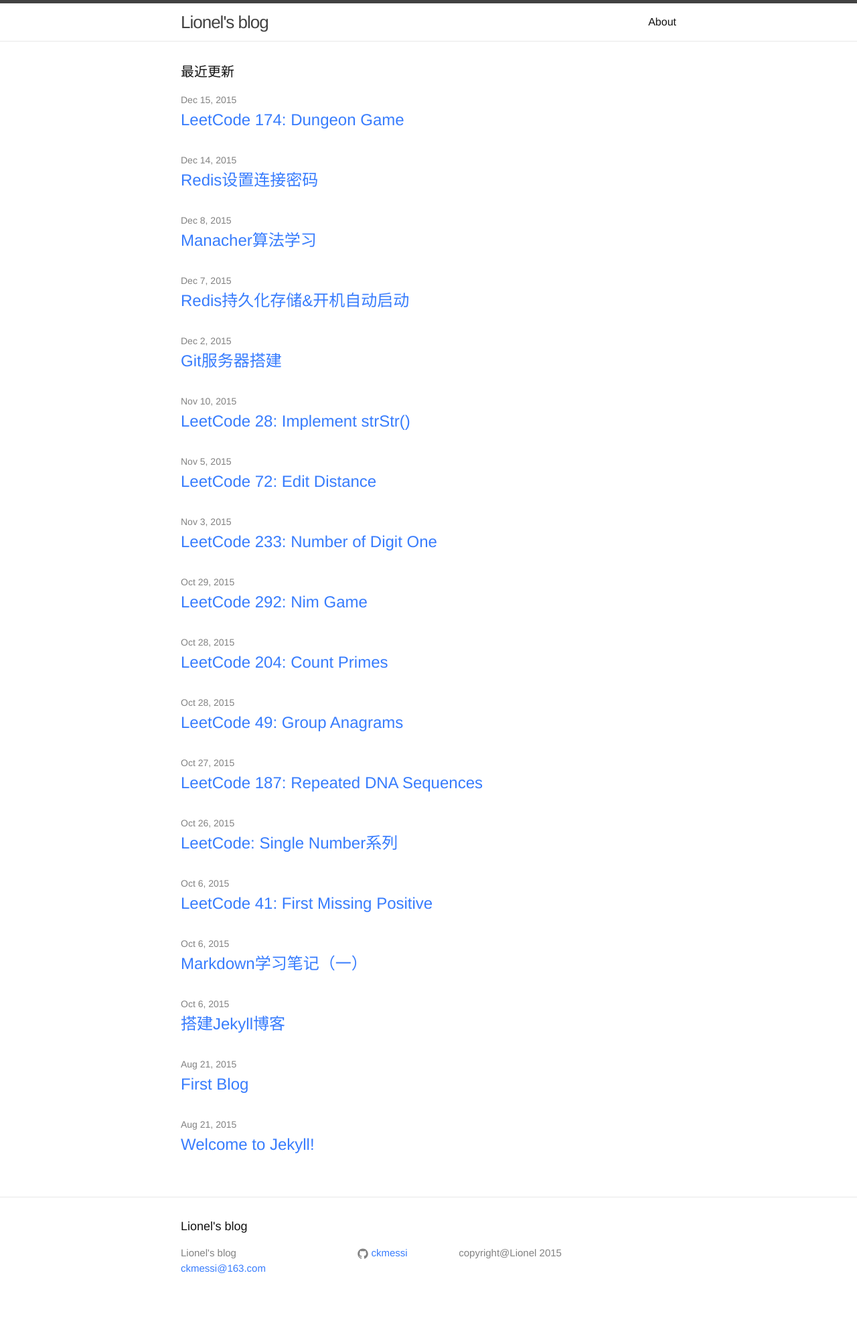
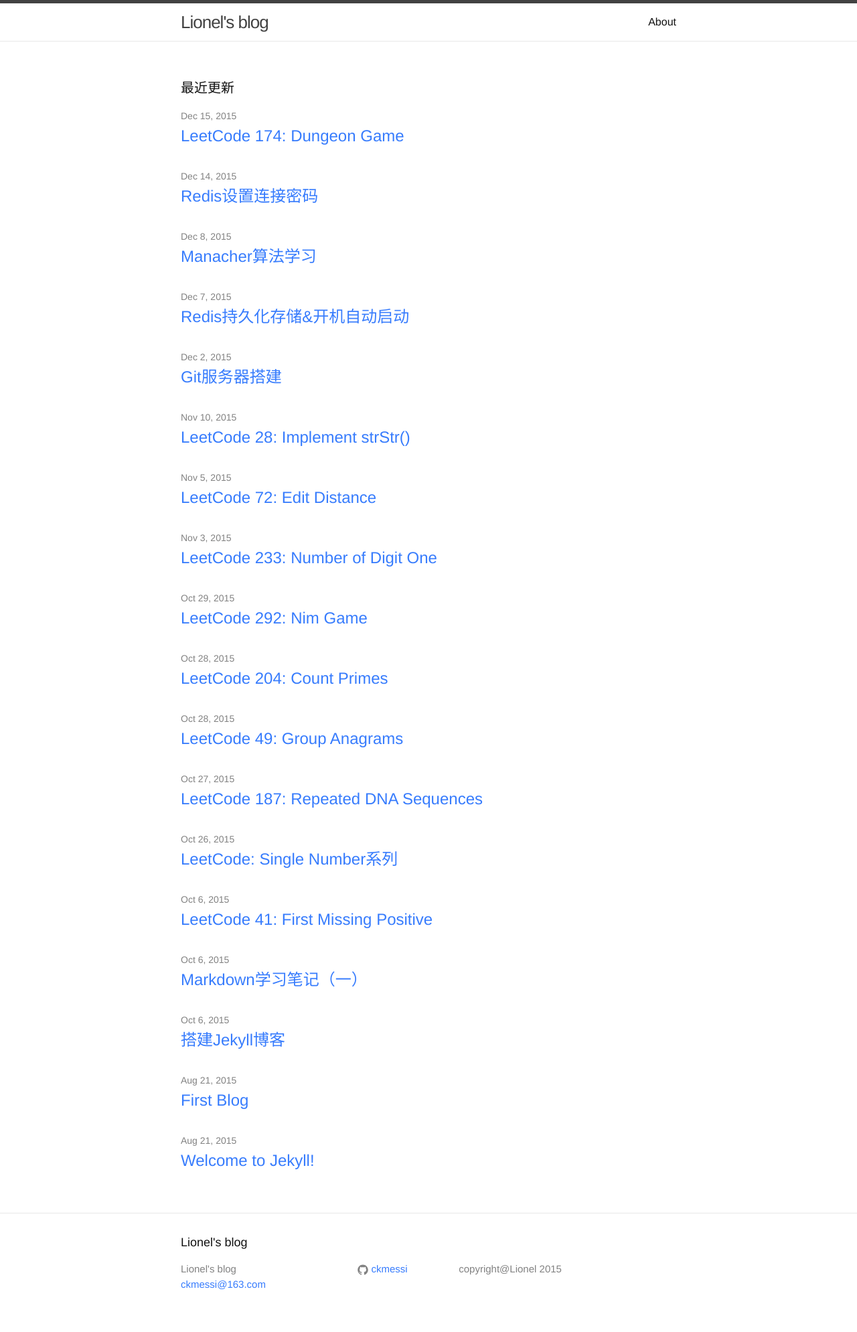
Before and after one commit to ckmessi/blog-Jekyll, a Jekyll site: the page built from index.html, in a window 1280 px wide. Shown: the whole page at 67% size. Built offline with Jekyll 4.4.1, drawn with Linux system fonts in a browser that asks for light colours; before the commit the page ends 1965 px from its top, so only the background shows below that.

```diff
--- a/_layouts/post.html
+++ b/_layouts/post.html
@@ -8,10 +8,13 @@ layout: default
     <p class="post-meta">{{ page.date | date: "%b %-d, %Y" }}{% if page.author %} • {{ page.author }}{% endif %}{% if page.meta %} • {{ page.meta }}{% endif %}</p>
   </header>
 
+
+
+
   <article class="post-content">
     {{ content }}
   </article>
-
+	<!-- duscuss area by disqus -->
   	<div id="disqus_thread"></div>
 	<script>
 		/**
@@ -33,4 +36,5 @@ layout: default
 	<noscript>
 		Please enable JavaScript to view the <a href="https://disqus.com/?ref_noscript" rel="nofollow">comments powered by Disqus.</a>
 	</noscript>
+	<!-- end of duscuss area by disqus -->
 </div>
--- a/_posts/2015-08-21-welcome-to-jekyll.markdown
+++ b/_posts/2015-08-21-welcome-to-jekyll.markdown
@@ -2,7 +2,7 @@
 layout: post
 title:  "Welcome to Jekyll!"
 date:   2015-08-21 11:44:46
-categories: jekyll update
+categories: jekyll
 ---
 You’ll find this post in your `_posts` directory. Go ahead and edit it and re-build the site to see your changes. You can rebuild the site in many different ways, but the most common way is to run `jekyll serve`, which launches a web server and auto-regenerates your site when a file is updated.
 
--- a/index.html
+++ b/index.html
@@ -4,25 +4,12 @@ layout: default
 
 <div class="home">
 
+
+
+
+  <br>
+
   <h1 class="page-heading">最近更新</h1>
-  <ul class="tag-list">
-    {% if page.tags.size > 0 %}
-      {% capture tags_content %}Posted with {% if page.tags.size == 1 %}<i class="fa fa-tag"></i>{% else %}<i class="fa fa-tags"></i>{% endif %}: {% endcapture %}
-    {% for post_tag in page.tags %}
-        {% for data_tag in site.data.tags %}
-            {% if data_tag.slug == post_tag %}
-                {% assign tag = data_tag %}
-            {% endif %}
-        {% endfor %}
-        {% if tag %}
-            {% capture tags_content_temp %}{{ tags_content }}<a href="/blog/tag/{{ tag.slug }}/">{{ tag.name }}</a>{% if forloop.last == false %}, {% endif %}{% endcapture %}
-            {% assign tags_content = tags_content_temp %}
-        {% endif %}
-    {% endfor %}
-{% else %}
-    {% assign tags_content = '' %}
-{% endif %}
-  </ul>
   <ul class="post-list">
     {% for post in site.posts %}
       <li>
```
Also changed, not shown: _layouts/default.html (+13 -0 lines).
